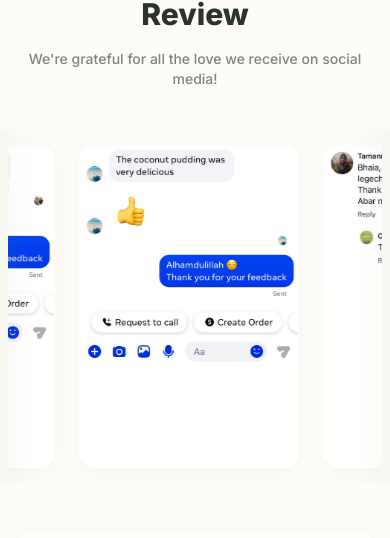
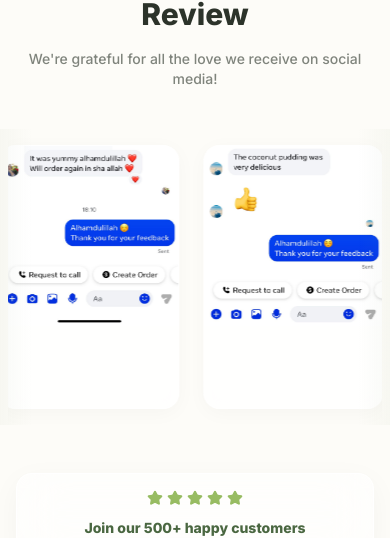
Before and after one commit to Arafat-Bhuiyan/Coconut-treats-and-more, a React (Vite) app: page / in a window 390 px wide. Shown: the part 2317-2855 px from the top of the page. Built offline with nearby package versions, Linux system fonts and the light colour scheme; no server answers.

Commit message:
Optimize testimonials reviews marquee with hardware-accelerated pure CSS animation

```diff
--- a/src/pages/Home/sections/Testimonials/Testimonials.jsx
+++ b/src/pages/Home/sections/Testimonials/Testimonials.jsx
@@ -25,32 +25,14 @@ const reviewImages = [
 ];
 
 const Testimonials = () => {
-    const [isPaused, setIsPaused] = React.useState(false);
-
-    const MarqueeRow = ({ images, duration = 80 }) => (
-        <div
-            className="flex overflow-hidden select-none gap-6 py-4"
-            onMouseEnter={() => setIsPaused(true)}
-            onMouseLeave={() => setIsPaused(false)}
-        >
-            <motion.div
-                initial={{ x: 0 }}
-                animate={{ x: "-50%" }}
-                transition={{
-                    duration: duration,
-                    repeat: Infinity,
-                    ease: "linear",
-                }}
-                className="flex flex-none gap-6 min-w-full will-change-transform"
-                style={{
-                    animationPlayState: isPaused ? "paused" : "running"
-                }}
-            >
-                {/* Duplicate images for seamless loop */}
-                {[...images, ...images].map((img, idx) => (
+    const MarqueeRow = ({ images }) => (
+        <div className="flex overflow-hidden select-none gap-6 py-4">
+            <div className="reviews-marquee gap-6 min-w-full">
+                {/* Original set */}
+                {images.map((img, idx) => (
                     <div
-                        key={idx}
-                        className="flex-none w-[220px] md:w-[320px] glass-card rounded-2xl overflow-hidden hover:scale-105 transition-transform duration-300"
+                        key={`orig-${idx}`}
+                        className="flex-none w-[180px] sm:w-[240px] md:w-[300px] glass-card rounded-2xl overflow-hidden hover:scale-105 transition-transform duration-300"
                     >
                         <img
                             src={img}
@@ -60,12 +42,42 @@ const Testimonials = () => {
                         />
                     </div>
                 ))}
-            </motion.div>
+                {/* Duplicate set for infinite loop */}
+                {images.map((img, idx) => (
+                    <div
+                        key={`dup-${idx}`}
+                        className="flex-none w-[180px] sm:w-[240px] md:w-[300px] glass-card rounded-2xl overflow-hidden hover:scale-105 transition-transform duration-300"
+                    >
+                        <img
+                            src={img}
+                            alt={`Review Duplicate ${idx}`}
+                            className="w-full h-auto object-cover pointer-events-none"
+                            loading="lazy"
+                        />
+                    </div>
+                ))}
+            </div>
         </div>
     );
 
     return (
         <section id="reviews" className="py-24 overflow-hidden relative">
+            <style>
+                {`
+                  @keyframes scrollReviews {
+                    from { transform: translateX(0); }
+                    to { transform: translateX(-50%); }
+                  }
+                  .reviews-marquee {
+                    display: flex;
+                    animation: scrollReviews 90s linear infinite;
+                    will-change: transform;
+                  }
+                  .reviews-marquee:hover {
+                    animation-play-state: paused;
+                  }
+                `}
+            </style>
             {/* Promo Banner */}
             {/* Promo Banner - Premium Ticket Style */}
             <div className="container mx-auto px-4 sm:px-6 mb-12 sm:mb-16">
```
